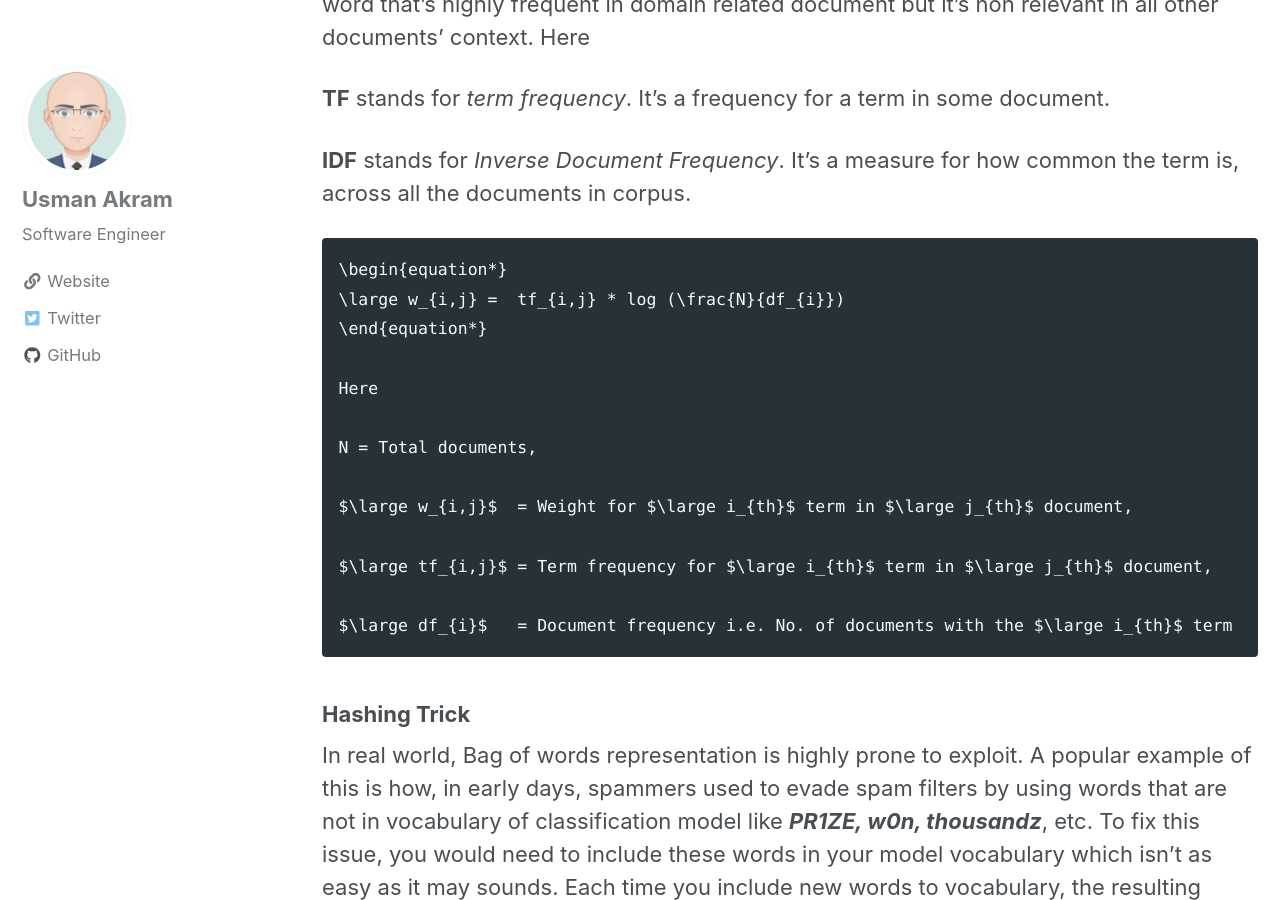
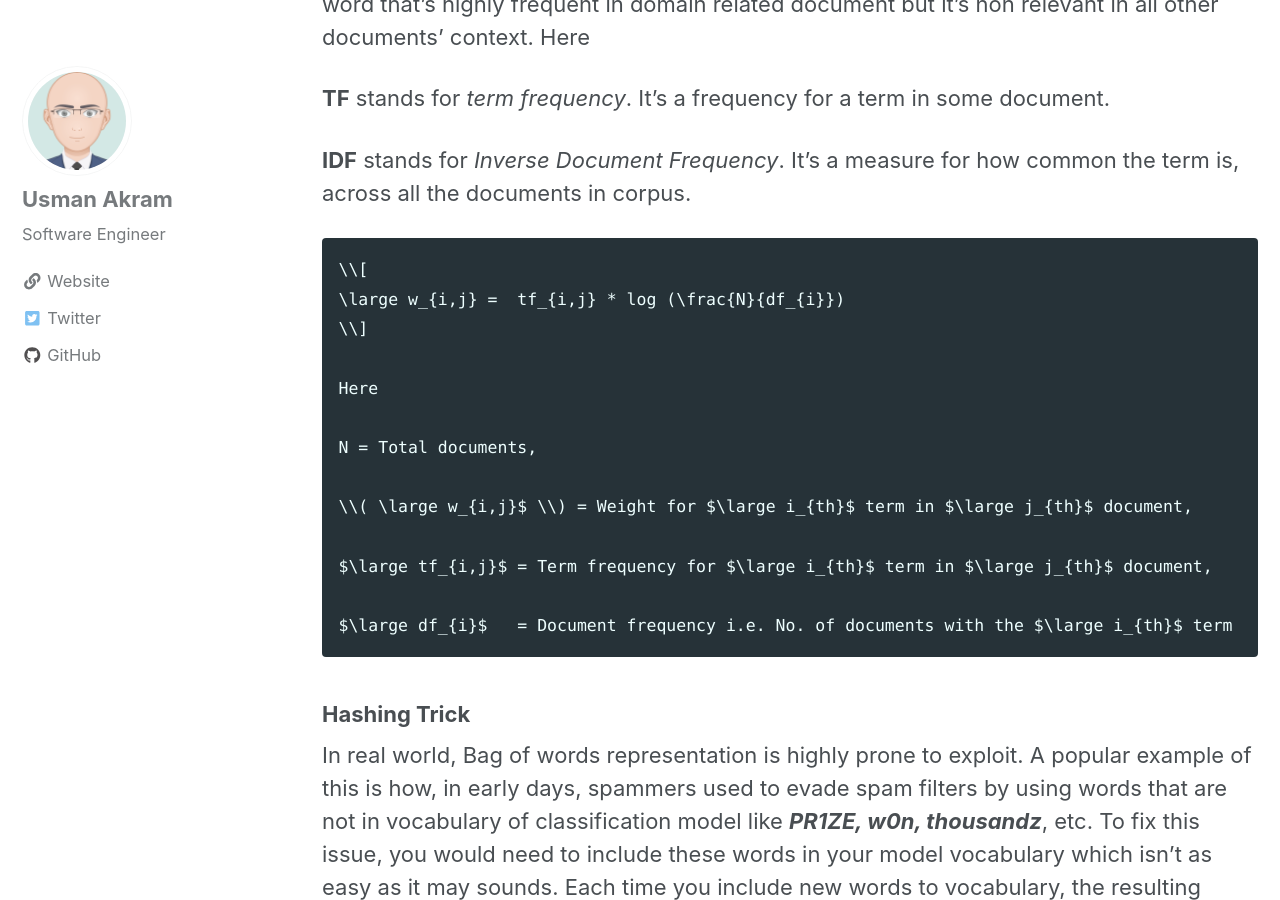
Before and after one commit to CodingTumbleweed/blog, a Jekyll site: the page built from _posts/2019/2019-05-31-bag-of-words-under-the-hood.md, in a window 1280 px wide and 900 px high, scrolled down 1821 px. Built offline with Jekyll 4.4.1, drawn with Linux system fonts in a browser that asks for light colours; nearby versions of some CDN libraries.

Commit message:
changed starting and ending blocks for mathjax

````diff
--- a/_posts/2019/2019-05-31-bag-of-words-under-the-hood.md
+++ b/_posts/2019/2019-05-31-bag-of-words-under-the-hood.md
@@ -74,15 +74,15 @@ The problem with above approach is that words with highly frequency tend to hold
 
 
 ```
-\begin{equation*}
+\\[
 \large w_{i,j} =  tf_{i,j} * log (\frac{N}{df_{i}})
-\end{equation*}
+\\]
 
 Here
 
 N = Total documents,
 
-$\large w_{i,j}$  = Weight for $\large i_{th}$ term in $\large j_{th}$ document,
+\\( \large w_{i,j}$ \\) = Weight for $\large i_{th}$ term in $\large j_{th}$ document,
 
 $\large tf_{i,j}$ = Term frequency for $\large i_{th}$ term in $\large j_{th}$ document,
 
````
